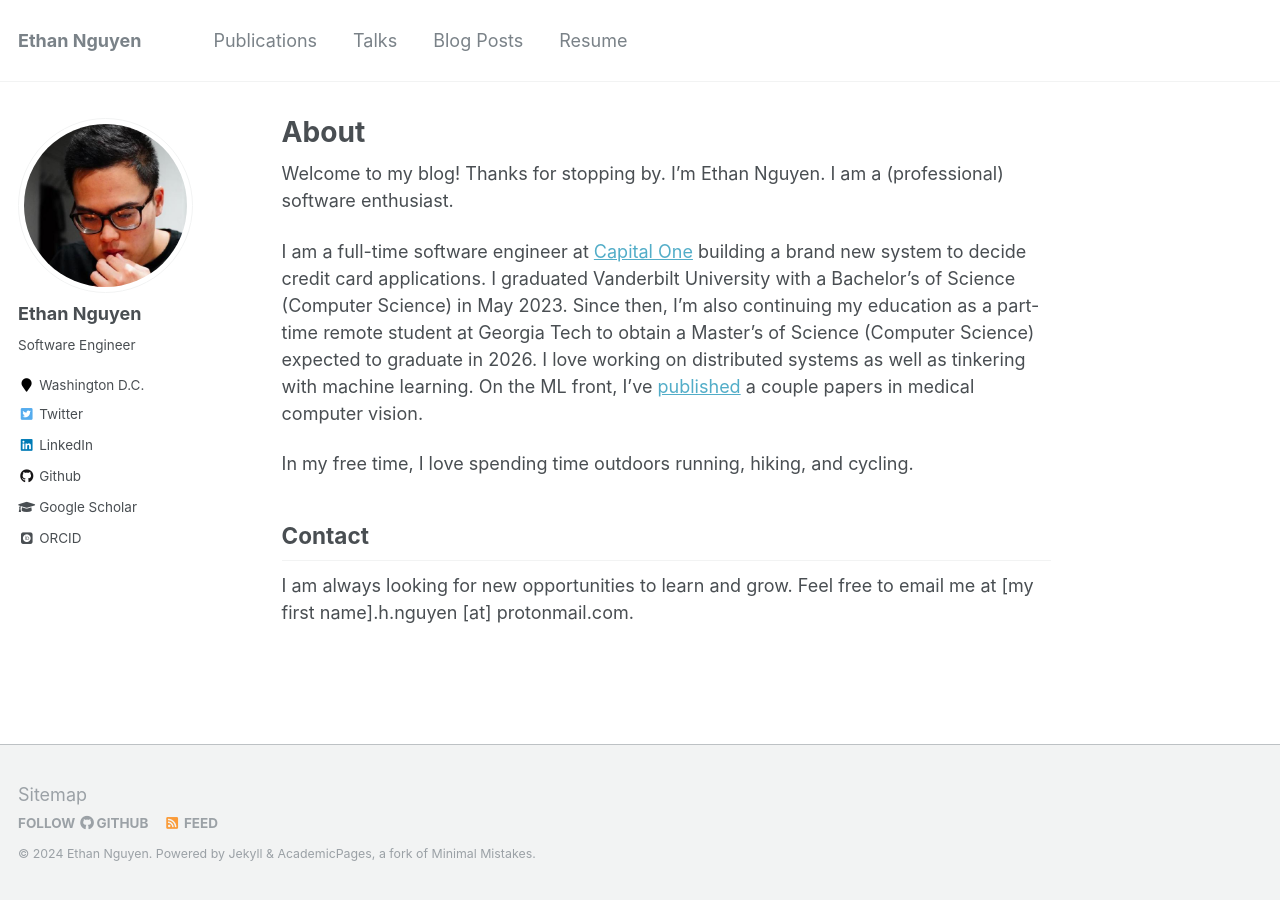
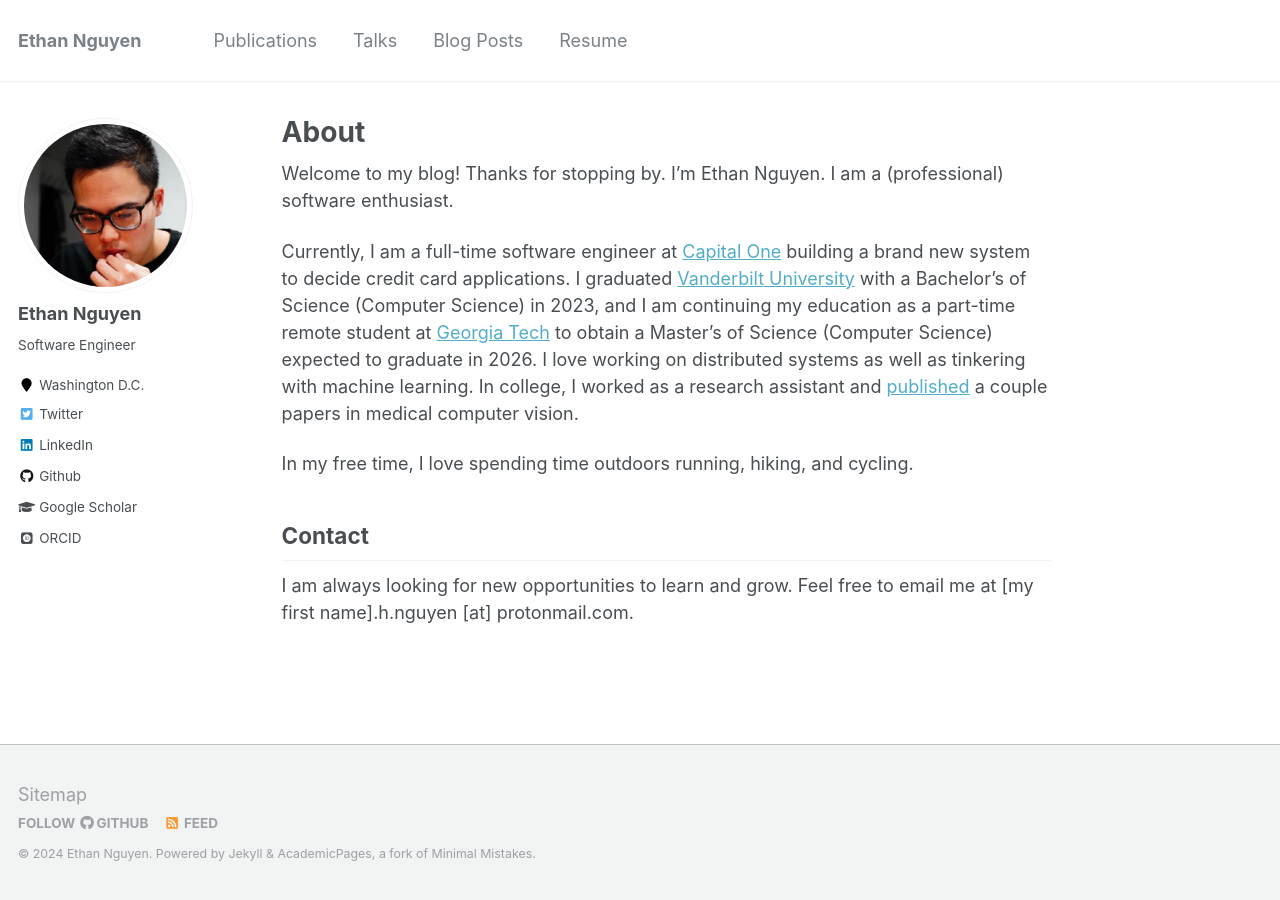
Before and after one commit to EthanHNguyen/ethanhnguyen.github.io, a Jekyll site: the page built from _pages/about.md, in a window 1280 px wide. Built offline with Jekyll 4.4.1, drawn with Linux system fonts in a browser that asks for light colours; some web fonts are replaced.

Commit message:
update about

```diff
--- a/_pages/about.md
+++ b/_pages/about.md
@@ -10,7 +10,7 @@ redirect_from:
 
 Welcome to my blog! Thanks for stopping by. I'm Ethan Nguyen. I am a (professional) software enthusiast.
 
-I am a full-time software engineer at [Capital One](https://en.wikipedia.org/wiki/Capital_One) building a brand new system to decide credit card applications. I graduated Vanderbilt University with a Bachelor's of Science (Computer Science) in May 2023. Since then, I'm also continuing my education as a part-time remote student at Georgia Tech to obtain a Master's of Science (Computer Science) expected to graduate in 2026. I love working on distributed systems as well as tinkering with machine learning. On the ML front, I've [published](https://ethanhn.com/publications/) a couple papers in medical computer vision.
+Currently, I am a full-time software engineer at [Capital One](https://en.wikipedia.org/wiki/Capital_One) building a brand new system to decide credit card applications. I graduated [Vanderbilt University](https://en.wikipedia.org/wiki/Vanderbilt_University) with a Bachelor's of Science (Computer Science) in 2023, and I am continuing my education as a part-time remote student at [Georgia Tech](https://en.wikipedia.org/wiki/Georgia_Tech) to obtain a Master's of Science (Computer Science) expected to graduate in 2026. I love working on distributed systems as well as tinkering with machine learning. In college, I worked as a research assistant and [published](https://ethanhn.com/publications/) a couple papers in medical computer vision.
 
 In my free time, I love spending time outdoors running, hiking, and cycling.
 
```
